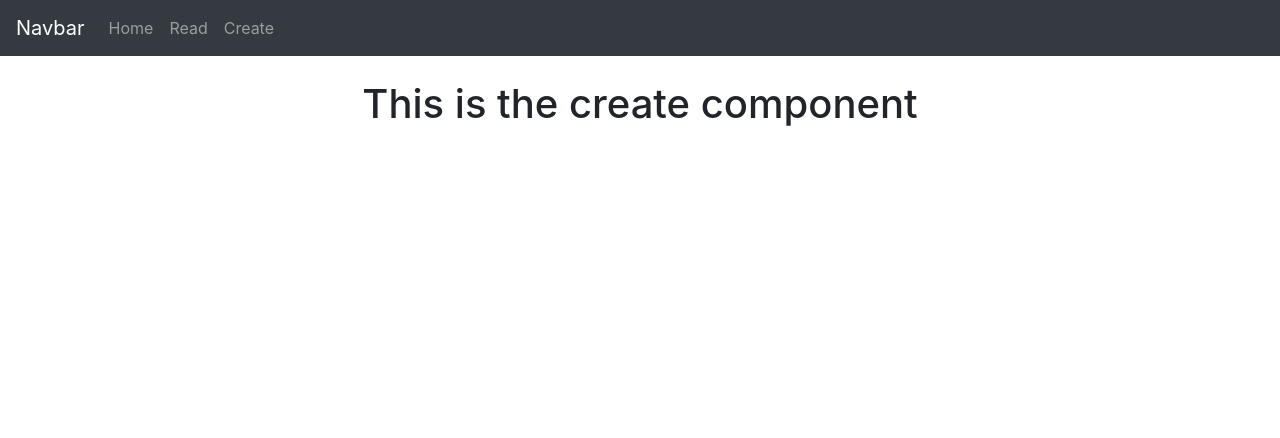
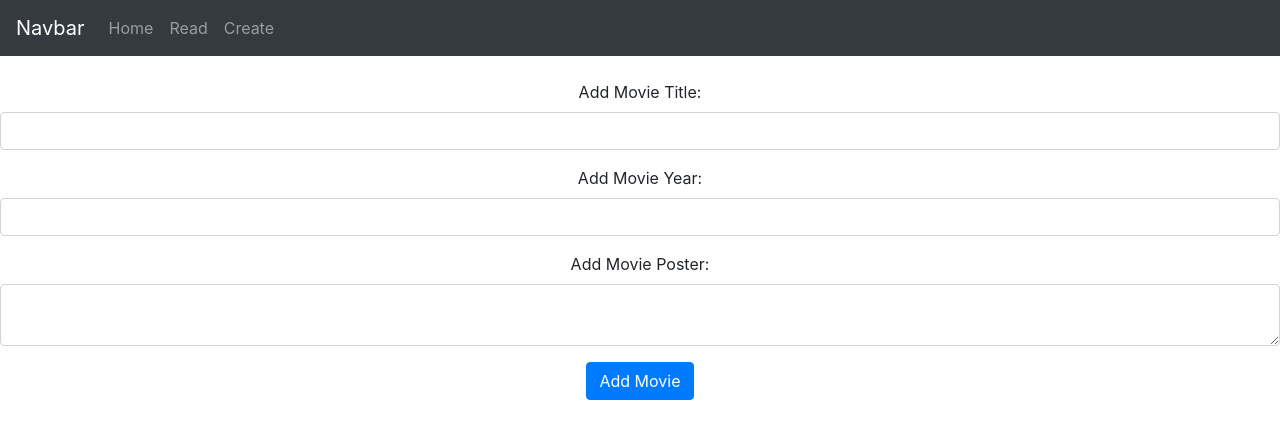
Before and after one commit to DillonHayes18/DataRepLab10, a React (Create React App) app: page /create in a window 1280 px wide. Shown: the top 438 px of the page. Built offline with nearby package versions, Linux system fonts and the light colour scheme.

Commit message:
Lab Complete

```diff
--- a/package.json
+++ b/package.json
@@ -6,12 +6,13 @@
     "@testing-library/jest-dom": "^4.2.4",
     "@testing-library/react": "^9.5.0",
     "@testing-library/user-event": "^7.2.1",
+    "axios": "^0.21.0",
     "bootstrap": "^4.5.3",
     "react": "^16.13.1",
     "react-bootstrap": "^1.3.0",
     "react-dom": "^16.13.1",
     "react-router-dom": "^5.2.0",
-    "react-scripts": "3.4.3"
+    "react-scripts": "^4.0.0"
   },
   "scripts": {
     "start": "react-scripts start",
--- a/src/App.js
+++ b/src/App.js
@@ -28,11 +28,11 @@
           </Navbar>
 
           <br />
-          <switch>
+          <Switch>
             <Route path='/' Component={Content} exact />
             <Route path='/create' component={Create} exact />
             <Route path='/read' component={Read} exact />
-          </switch>
+          </Switch>
         </div>
       </Router>
     );
--- a/src/components/create.js
+++ b/src/components/create.js
@@ -1,11 +1,77 @@
 import React from 'react';
 
-export class Create extends React.Component{
+export class Create extends React.Component {
 
-    render(){
-        return(
-            <div>
-                <h1>This is the create component</h1>
+    constructor() {
+        super();
+
+        this.onSubmit = this.onSubmit.bind(this);
+        this.onChangeTitle = this.onChangeTitle.bind(this);
+        this.onChangeYear = this.onChangeYear.bind(this);
+        this.onChangePoster = this.onChangePoster.bind(this);
+
+        this.state = {
+            Title: '',
+            Year: '',
+            Poster: ''
+        }
+    }
+
+    onChangeTitle(e) {
+        this.setState({
+            Title: e.target.value
+        });
+    }
+
+    onChangeYear(e) {
+        this.setState({
+            Year: e.target.value
+        });
+    }
+
+    onChangePoster(e) {
+        this.setState({
+            Poster: e.target.value
+        });
+    }
+
+    onSubmit(e) {
+        e.preventDefault();
+        alert("Movie: " + this.state.Title + " " + this.state.Year + " " + this.state.Poster);
+    }
+
+    render() {
+        return (
+            <div className='App'>
+                <form onSubmit={this.onSubmit}>
+                    <div className="form-group">
+                        <label>Add Movie Title: </label>
+                        <input type='text'
+                            className='form-control'
+                            value={this.state.Title}
+                            onChange={this.onChangeTitle}></input>
+                    </div>
+                    <div className="form-group">
+                        <label>Add Movie Year: </label>
+                        <input type='text'
+                            className='form-control'
+                            value={this.state.Year}
+                            onChange={this.onChangeYear}></input>
+                    </div>
+                    <div className="form-group">
+                        <label>Add Movie Poster: </label>
+                        <textarea   type='text'
+                        className='form-control'
+                        value={this.state.Poster}
+                        onChange={this.onChangePoster}>
+                        </textarea>
+                    </div>
+                    <div className='form-group'>
+                        <input type='submit'
+                            value='Add Movie'
+                            className='btn btn-primary'></input>
+                    </div>
+                </form>
             </div>
         );
     }
--- a/src/components/read.js
+++ b/src/components/read.js
@@ -1,36 +1,29 @@
 import React from 'react';
 import { Movies } from './movies';
+import axios from 'axios';
 
-export class Read extends React.Component{
+
+export class Read extends React.Component {
 
     state = {
-        movies: [
-            {
-            "Title": "Avengers: Infinity War",
-            "Year": "2018",
-            "imdbID": "tt4154756",
-            "Type": "movie",
-            "Poster": "https://m.media-amazon.com/images/M/MV5BMjMxNjY2MDU1OV5BMl5BanBnXkFtZTgwNzY1MTUwNTM@._V1_SX300.jpg"
-            },
-            {
-            "Title": "Captain America: Civil War",
-            "Year": "2016",
-            "imdbID": "tt3498820",
-            "Type": "movie",
-            "Poster": "https://m.media-amazon.com/images/M/MV5BMjQ0MTgyNjAxMV5BMl5BanBnXkFtZTgwNjUzMDkyODE@._V1_SX300.jpg"
-            },
-            {
-            "Title": "Charlie Wilson's War",
-            "Year": "2007",
-            "imdbID": "tt0472062",
-            "Type": "movie",
-            "Poster": "https://m.media-amazon.com/images/M/MV5BMTgwMDgwMDc4MF5BMl5BanBnXkFtZTYwOTU3MDM4._V1_SX300.jpg"
-            }
-            ]
+        movies: []
     };
 
-    render(){
-        return(
+    componentDidMount() {
+        axios.get('https://jsonblob.com/api/jsonblob/520c3b5e-0312-11eb-a6af-cbf00d776032')
+            .then(
+                (response) => {
+                    this.setState({ movies: response.data.Search })
+                }
+
+            )
+            .catch(
+                (error) => { console.log(error) }
+            );
+    }
+
+    render() {
+        return (
             <div>
                 <h1>This is the read component</h1>
                 <Movies movies={this.state.movies}></Movies>
```
Also changed, not shown: 1 other file (tests, documents, lock files or other folders).
